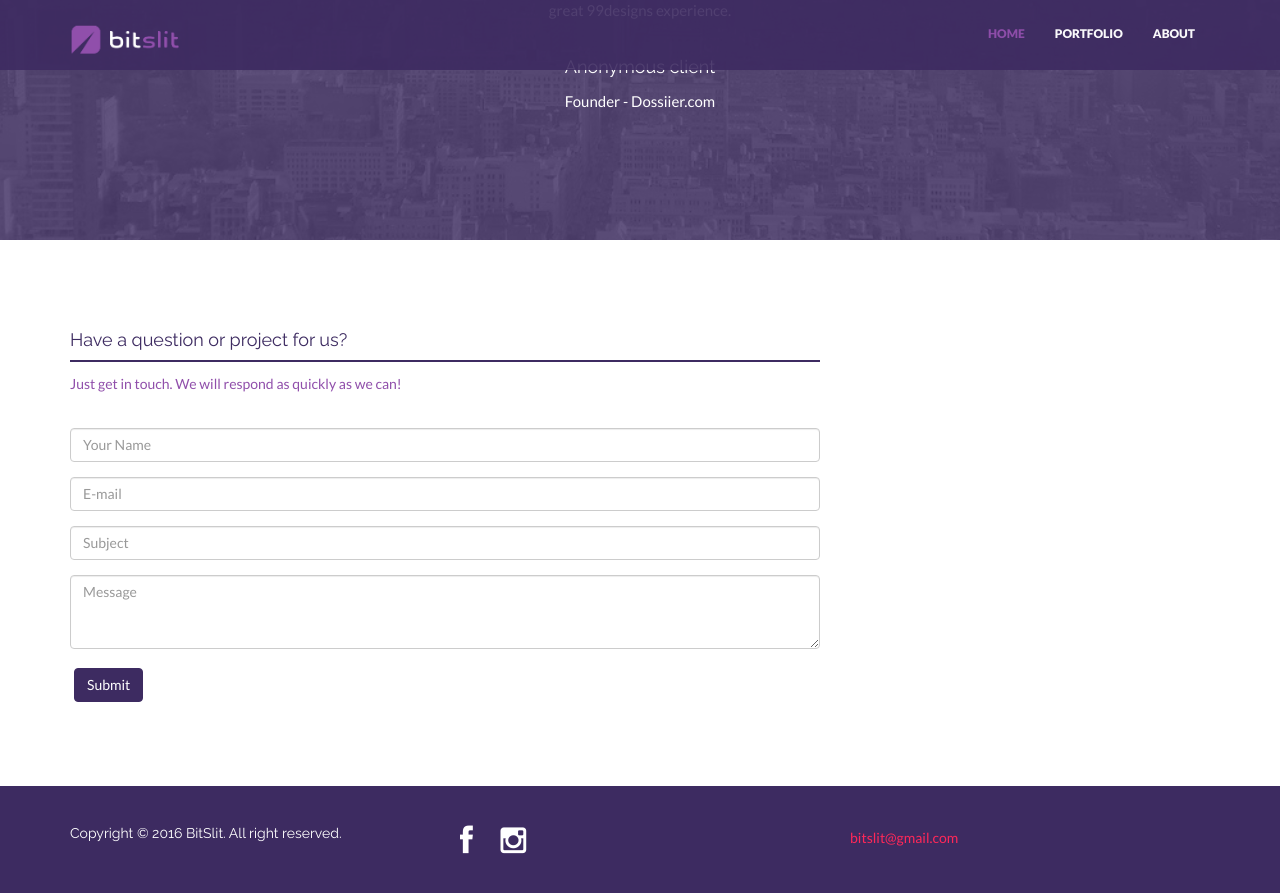
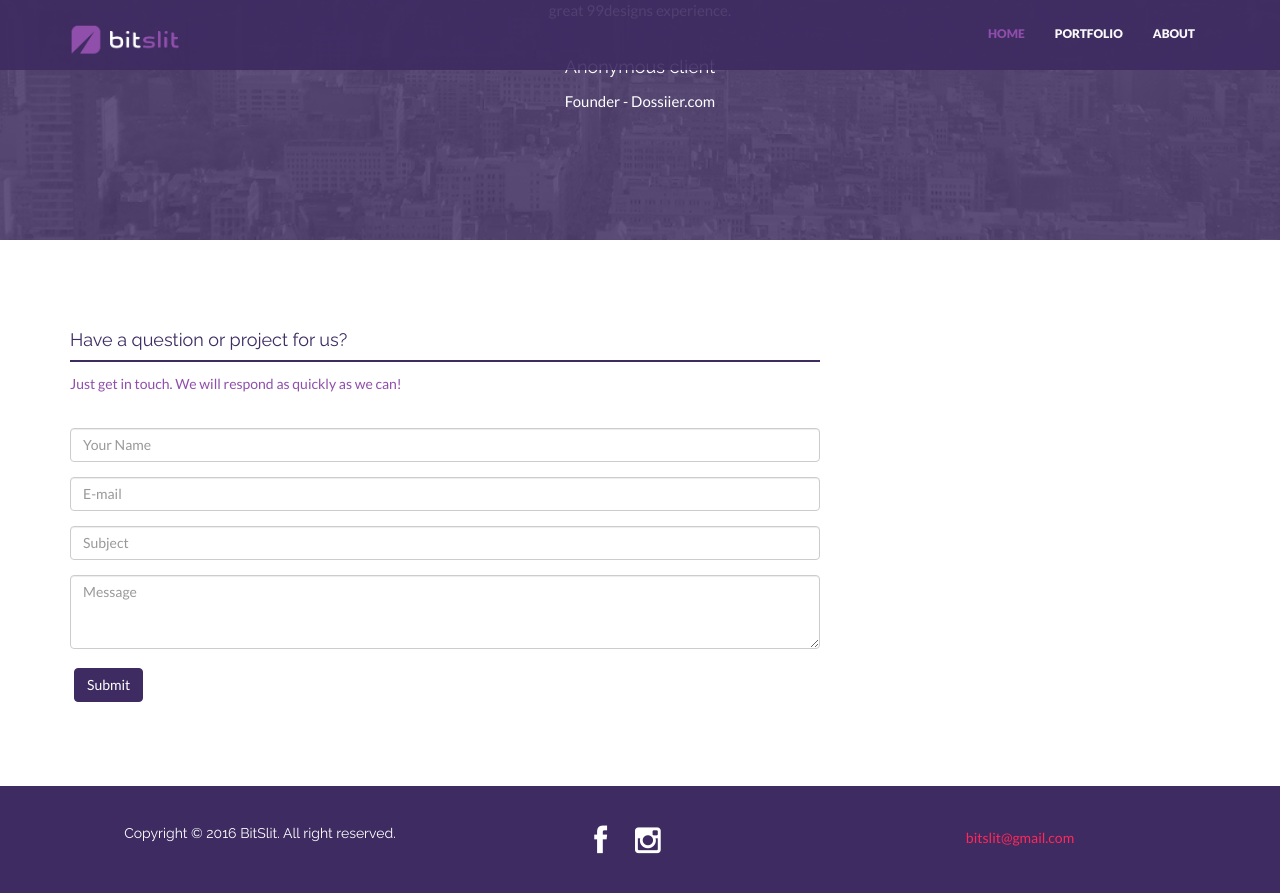
Before and after one commit to bitslit/portfolio, a Jekyll site: the page built from index.html, in a window 1280 px wide and 900 px high, scrolled down 2251 px. Shown: the top 893 px of the window. Built offline with Jekyll 4.4.1, drawn with Linux system fonts in a browser that asks for light colours; nearby versions of some CDN libraries.

Commit message:
Update footer.html

```diff
--- a/_includes/footer.html
+++ b/_includes/footer.html
@@ -1,6 +1,6 @@
 <div id="footerwrap">
             <div class="container">
-                        <div class="row">
+                        <div class="centered">
                                     <div class="col-lg-4">
                                                 <h5>Copyright © 2016 BitSlit. All right reserved.</h5>
                                     </div>
```
